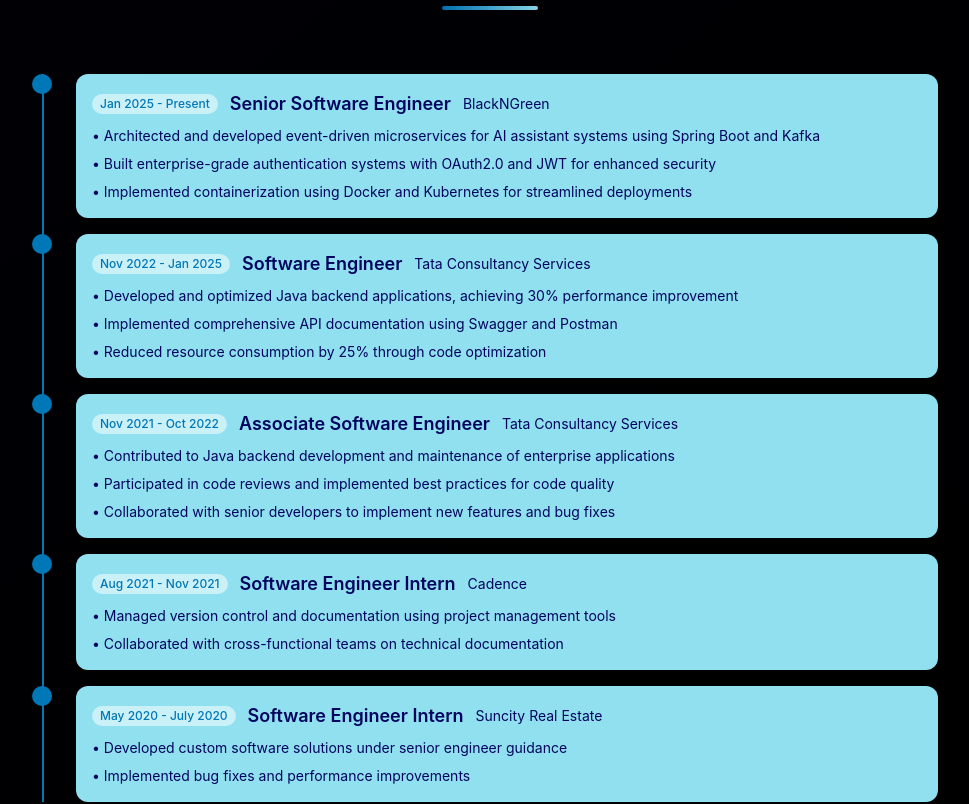
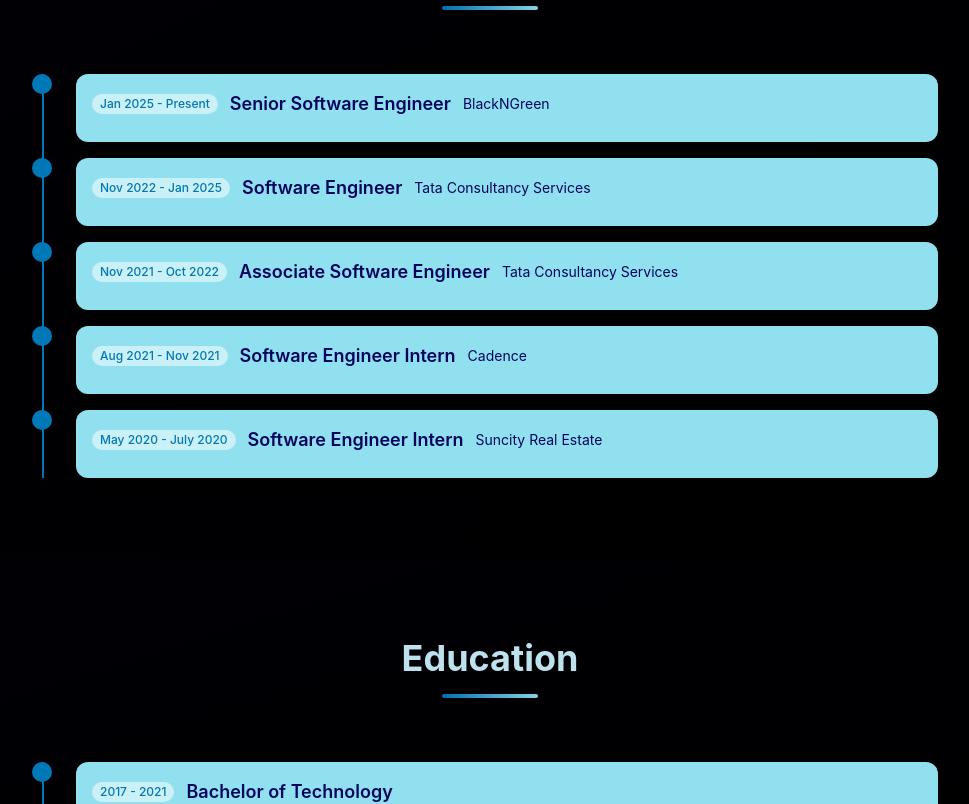
Before and after one commit to singhtanya05/portfolio, a React (Vite) app: page / in a window 1280 px wide. Shown: the part 2400-3204 px from the top of the page, without its empty margins (150-1119 px from the left). Built offline with nearby package versions, Linux system fonts and the light colour scheme.

Commit message:
updated exp

```diff
--- a/src/pages/Home.tsx
+++ b/src/pages/Home.tsx
@@ -460,7 +460,7 @@
                               </motion.a>
                               <motion.a
                                 href="/resume.pdf"
-                                download
+                                download="Tanya_Resume.pdf"
                                 whileHover={{ scale: 1.2, y: -5, rotate: -5 }}
                                 whileTap={{ scale: 0.9 }}
                                 className="relative group"
@@ -975,7 +975,7 @@
                   <span className="text-sm text-[#03045e]">BlackNGreen</span>
                 </div>
                 <div className="space-y-2">
-                  <p className="text-sm text-[#03045e]">
+                  {/* <p className="text-sm text-[#03045e]">
                     • Architected and developed event-driven microservices for AI assistant systems using Spring Boot and Kafka
                   </p>
                   <p className="text-sm text-[#03045e]">
@@ -983,7 +983,7 @@
                   </p>
                   <p className="text-sm text-[#03045e]">
                     • Implemented containerization using Docker and Kubernetes for streamlined deployments
-                  </p>
+                  </p> */}
                 </div>
               </div>
             </motion.div>
@@ -1007,7 +1007,7 @@
                   </h3>
                   <span className="text-sm text-[#03045e]">Tata Consultancy Services</span>
                 </div>
-                <div className="space-y-2">
+                {/* <div className="space-y-2">
                   <p className="text-sm text-[#03045e]">
                     • Developed and optimized Java backend applications, achieving 30% performance improvement
                   </p>
@@ -1017,7 +1017,7 @@
                   <p className="text-sm text-[#03045e]">
                     • Reduced resource consumption by 25% through code optimization
                   </p>
-                </div>
+                </div> */}
               </div>
             </motion.div>
 
@@ -1040,7 +1040,7 @@
                   </h3>
                   <span className="text-sm text-[#03045e]">Tata Consultancy Services</span>
                 </div>
-                <div className="space-y-2">
+                {/* <div className="space-y-2">
                   <p className="text-sm text-[#03045e]">
                     • Contributed to Java backend development and maintenance of enterprise applications
                   </p>
@@ -1050,7 +1050,7 @@
                   <p className="text-sm text-[#03045e]">
                     • Collaborated with senior developers to implement new features and bug fixes
                   </p>
-                </div>
+                </div> */}
               </div>
             </motion.div>
 
@@ -1073,14 +1073,14 @@
                   </h3>
                   <span className="text-sm text-[#03045e]">Cadence</span>
                 </div>
-                <div className="space-y-2">
+                {/* <div className="space-y-2">
                   <p className="text-sm text-[#03045e]">
                     • Managed version control and documentation using project management tools
                   </p>
                   <p className="text-sm text-[#03045e]">
                     • Collaborated with cross-functional teams on technical documentation
                   </p>
-                </div>
+                </div> */}
               </div>
             </motion.div>
 
@@ -1103,14 +1103,14 @@
                   </h3>
                   <span className="text-sm text-[#03045e]">Suncity Real Estate</span>
                 </div>
-                <div className="space-y-2">
+                {/* <div className="space-y-2">
                   <p className="text-sm text-[#03045e]">
                     • Developed custom software solutions under senior engineer guidance
                   </p>
                   <p className="text-sm text-[#03045e]">
                     • Implemented bug fixes and performance improvements
                   </p>
-                </div>
+                </div> */}
               </div>
             </motion.div>
           </div>
```
Also changed, not shown: 1 other file (tests, documents, lock files or other folders).
